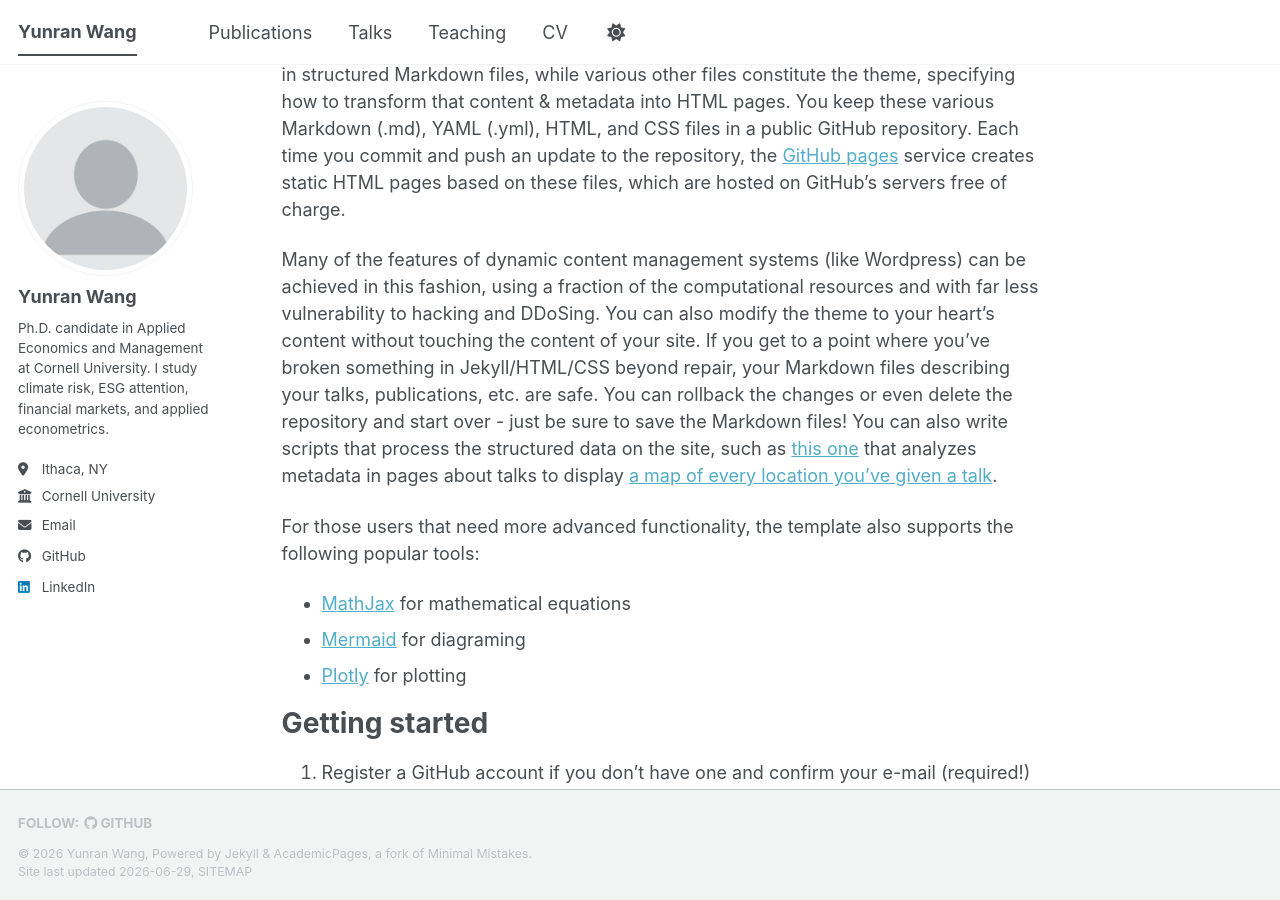
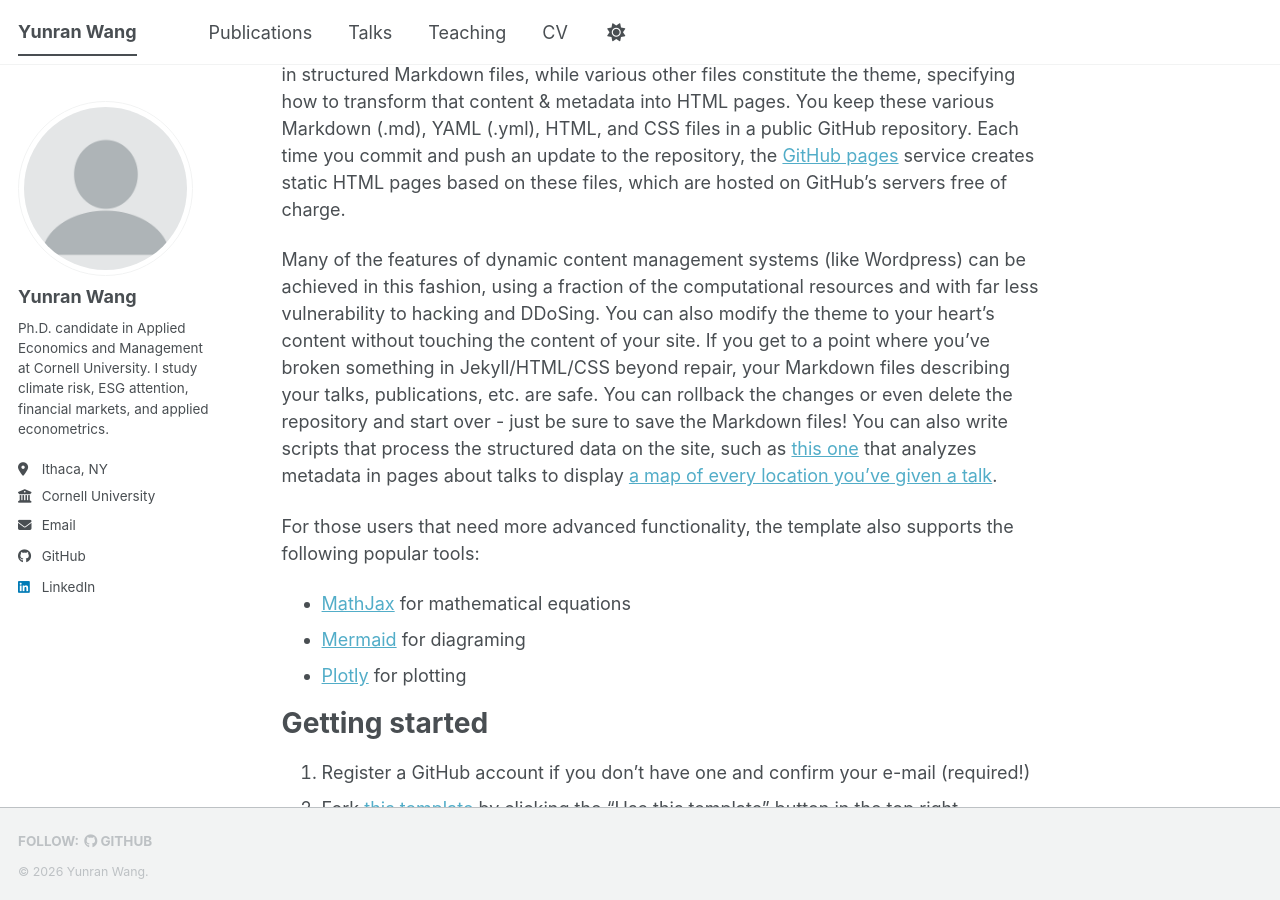
Before and after one commit to wangyunr/wangyunr.github.io, a Jekyll site: the page built from _pages/about.md, in a window 1280 px wide and 900 px high, scrolled down 529 px. Built offline with Jekyll 4.4.1, drawn with Linux system fonts in a browser that asks for light colours; a style sheet for code colours, icons or effects is not loaded.

Commit message:
Simplify website footer

```diff
--- a/_includes/footer.html
+++ b/_includes/footer.html
@@ -20,6 +20,5 @@
 {% endif %}
 
 <div class="page__footer-copyright">
-  &copy; {{ site.time | date: '%Y' }} {{ site.name | default: site.title }}, {{ site.data.ui-text[site.locale].powered_by | default: "Powered by" }} <a href="https://jekyllrb.com" rel="nofollow">Jekyll</a> &amp; <a href="https://github.com/academicpages/academicpages.github.io">AcademicPages</a>, a fork of <a href="https://mademistakes.com/work/minimal-mistakes-jekyll-theme/" rel="nofollow">Minimal Mistakes</a>.<br />
-  Site last updated {{ "now" | date: '%Y-%m-%d' }}, <a href="/sitemap/" style="text-transform: uppercase;">{{ site.data.ui-text[site.locale].site_map | default: "Sitemap" }}</a>
+  &copy; {{ site.time | date: '%Y' }} {{ site.name | default: site.title }}.
 </div>
```
